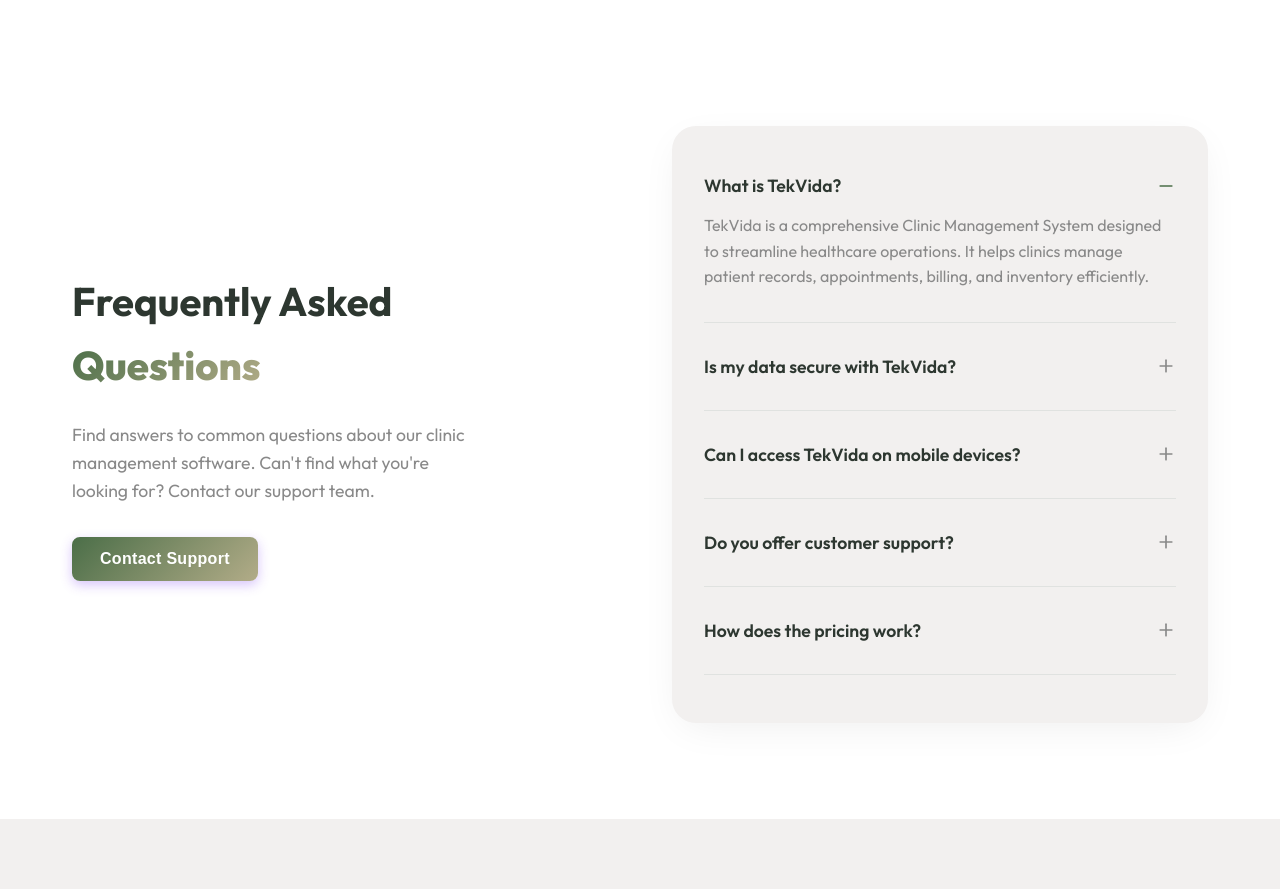
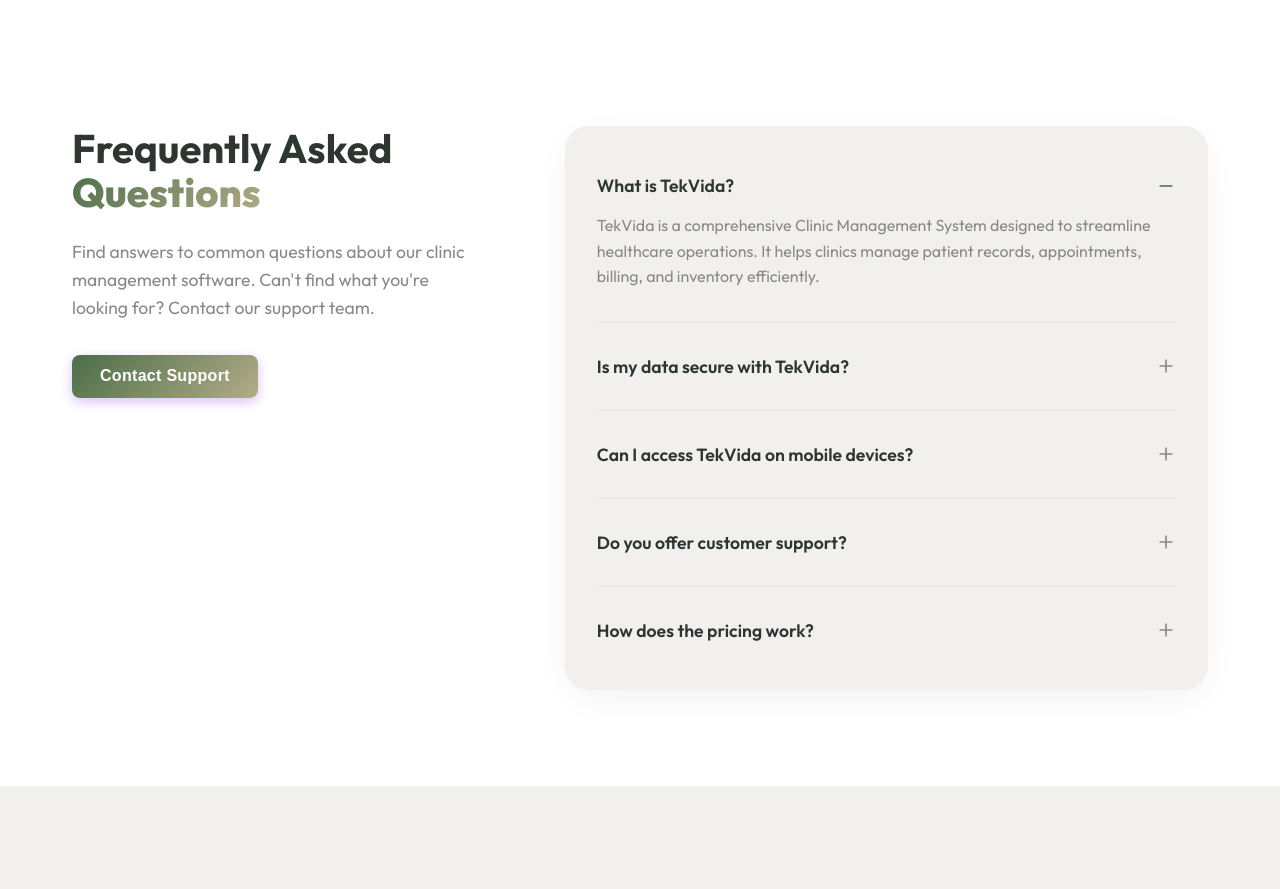
Before and after one commit to Danialjatt/Tekvia.Danial, a React (Vite) app: page / in a window 1280 px wide. Shown: the part 4220-5109 px from the top of the page. Built offline with nearby package versions, Linux system fonts and the light colour scheme.

Commit message:
5th commit

```diff
--- a/src/components/Disciplines.css
+++ b/src/components/Disciplines.css
@@ -69,6 +69,10 @@
         font-size: 2rem;
     }
 
+    /* Removed forced 1-column layout to let auto-fill handle tablet size */
+}
+
+@media (max-width: 480px) {
     .disciplines-cards {
         grid-template-columns: 1fr;
     }
--- /dev/null
+++ b/src/components/FAQ.css
@@ -0,0 +1,115 @@
+.faq-section {
+    background-color: #fff;
+    padding: 6rem 0;
+}
+
+.faq-container {
+    display: grid;
+    grid-template-columns: 0.8fr 1.2fr;
+    gap: 4rem;
+    align-items: start;
+}
+
+.faq-header {
+    position: sticky;
+    top: 100px;
+}
+
+.faq-title {
+    font-size: 2.5rem;
+    font-weight: 700;
+    margin-bottom: 1.5rem;
+    color: var(--color-text-main);
+    line-height: 1.1;
+}
+
+.faq-desc {
+    font-size: 1.1rem;
+    color: var(--color-text-light);
+    margin-bottom: 2rem;
+    max-width: 400px;
+    line-height: 1.6;
+}
+
+.faq-accordion {
+    background-color: var(--color-bg-light);
+    padding: 2rem;
+    border-radius: var(--radius-lg);
+    box-shadow: var(--shadow-soft);
+}
+
+.faq-item {
+    border-bottom: 1px solid var(--color-border);
+    margin-bottom: 1rem;
+    padding-bottom: 1rem;
+}
+
+.faq-item:last-child {
+    border-bottom: none;
+    margin-bottom: 0;
+    padding-bottom: 0;
+}
+
+.faq-question {
+    width: 100%;
+    display: flex;
+    justify-content: space-between;
+    align-items: center;
+    background: none;
+    border: none;
+    cursor: pointer;
+    padding: 1rem 0;
+    text-align: left;
+    color: var(--color-text-main);
+    font-size: 1.1rem;
+    font-weight: 600;
+    font-family: var(--font-main);
+    transition: color 0.2s ease;
+}
+
+.faq-question:hover {
+    color: var(--color-primary);
+}
+
+.faq-answer-wrapper {
+    overflow: hidden;
+    transition: all 0.3s cubic-bezier(0.4, 0, 0.2, 1);
+}
+
+.faq-answer {
+    padding-bottom: 1rem;
+    color: var(--color-text-light);
+    line-height: 1.6;
+}
+
+/* Responsiveness */
+@media (max-width: 968px) {
+    .faq-container {
+        grid-template-columns: 1fr;
+        gap: 3rem;
+    }
+
+    .faq-header {
+        position: static;
+        text-align: center;
+        margin-bottom: 2rem;
+    }
+
+    .faq-desc {
+        margin: 0 auto 2rem;
+    }
+
+    .faq-title {
+        font-size: 2rem;
+    }
+}
+
+@media (max-width: 480px) {
+    .faq-section {
+        padding: 4rem 0;
+    }
+
+    .faq-accordion {
+        padding: 1.5rem;
+    }
+}
--- a/src/components/FAQ.jsx
+++ b/src/components/FAQ.jsx
@@ -1,50 +1,26 @@
 import React, { useState } from 'react';
 import { Plus, Minus } from 'lucide-react';
+import './FAQ.css';
 
 const FAQItem = ({ question, answer, isOpen, toggle }) => {
     return (
-        <div
-            className="faq-item"
-            style={{
-                borderBottom: '1px solid var(--color-border)',
-                marginBottom: '1rem',
-                paddingBottom: '1rem'
-            }}
-        >
+        <div className="faq-item">
             <button
+                className="faq-question"
                 onClick={toggle}
-                style={{
-                    width: '100%',
-                    display: 'flex',
-                    justifyContent: 'space-between',
-                    alignItems: 'center',
-                    background: 'none',
-                    border: 'none',
-                    cursor: 'pointer',
-                    padding: '1rem 0',
-                    textAlign: 'left',
-                    color: 'var(--color-text-main)',
-                    fontSize: '1.1rem',
-                    fontWeight: '600',
-                    fontFamily: 'var(--font-main)'
-                }}
+                aria-expanded={isOpen}
             >
                 <span>{question}</span>
                 {isOpen ? <Minus size={20} color="var(--color-primary)" /> : <Plus size={20} color="var(--color-grey)" />}
             </button>
             <div
+                className="faq-answer-wrapper"
                 style={{
                     maxHeight: isOpen ? '500px' : '0',
-                    overflow: 'hidden',
-                    transition: 'all 0.3s cubic-bezier(0.4, 0, 0.2, 1)',
                     opacity: isOpen ? 1 : 0
                 }}
             >
-                <p style={{
-                    paddingBottom: '1rem',
-                    color: 'var(--color-text-light)',
-                    lineHeight: '1.6'
-                }}>
+                <p className="faq-answer">
                     {answer}
                 </p>
             </div>
@@ -83,32 +59,16 @@
     };
 
     return (
-        <section id="faq" style={{ backgroundColor: '#fff', padding: '6rem 0' }}>
-            <div className="container" style={{
-                display: 'grid',
-                gridTemplateColumns: 'repeat(auto-fit, minmax(300px, 1fr))',
-                gap: '4rem',
-                alignItems: 'center'
-            }}>
+        <section id="faq" className="faq-section">
+            <div className="container faq-container">
 
                 {/* Left Side - Header */}
                 <div className="faq-header">
-                    <h2 style={{
-                        fontSize: '2.5rem',
-                        fontWeight: '700',
-                        marginBottom: '1.5rem',
-                        color: 'var(--color-text-main)',
-                        position: 'relative'
-                    }}>
+                    <h2 className="faq-title">
                         Frequently Asked<br />
                         <span className="text-gradient">Questions</span>
                     </h2>
-                    <p style={{
-                        fontSize: '1.1rem',
-                        color: 'var(--color-text-light)',
-                        marginBottom: '2rem',
-                        maxWidth: '400px'
-                    }}>
+                    <p className="faq-desc">
                         Find answers to common questions about our clinic management software. Can't find what you're looking for? Contact our support team.
                     </p>
                     <button className="btn btn-primary">
@@ -117,12 +77,7 @@
                 </div>
 
                 {/* Right Side - Accordion */}
-                <div className="faq-accordion" style={{
-                    backgroundColor: 'var(--color-bg-light)',
-                    padding: '2rem',
-                    borderRadius: 'var(--radius-lg)',
-                    boxShadow: 'var(--shadow-soft)'
-                }}>
+                <div className="faq-accordion">
                     {faqs.map((faq, index) => (
                         <FAQItem
                             key={index}
--- a/src/components/Footer.css
+++ b/src/components/Footer.css
@@ -71,9 +71,26 @@
 }
 
 /* Mobile Responsive */
-@media (max-width: 768px) {
+/* Tablet Responsive */
+@media (max-width: 968px) {
+    .footer-grid {
+        grid-template-columns: 1fr 1fr;
+        gap: 3rem;
+    }
+
+    .footer-brand {
+        grid-column: span 2;
+    }
+}
+
+/* Mobile Responsive */
+@media (max-width: 600px) {
     .footer-grid {
         grid-template-columns: 1fr;
         gap: 2rem;
     }
+
+    .footer-brand {
+        grid-column: span 1;
+    }
 }
--- a/src/components/Hero.css
+++ b/src/components/Hero.css
@@ -218,3 +218,28 @@
         justify-content: center;
     }
 }
+
+@media (max-width: 480px) {
+    .hero-title {
+        font-size: 2.25rem;
+    }
+
+    .hero-subtitle {
+        font-size: 1.15rem;
+        margin-bottom: 2rem;
+    }
+
+    .hero-actions {
+        flex-direction: column;
+        gap: 1rem;
+    }
+
+    .big-btn {
+        width: 100%;
+        justify-content: center;
+    }
+
+    .ml-2 {
+        margin-left: 0.5rem;
+    }
+}
--- a/src/components/Support.css
+++ b/src/components/Support.css
@@ -70,7 +70,13 @@
     color: var(--color-text-light);
 }
 
-@media (max-width: 768px) {
+@media (max-width: 968px) {
+    .support-grid {
+        grid-template-columns: repeat(2, 1fr);
+    }
+}
+
+@media (max-width: 600px) {
     .support-grid {
         grid-template-columns: 1fr;
     }
--- a/src/components/Testimonials.css
+++ b/src/components/Testimonials.css
@@ -25,3 +25,13 @@
     font-weight: 700;
     color: white;
 }
+
+@media (max-width: 600px) {
+    .testimonial-quote {
+        font-size: 1.25rem;
+    }
+
+    .testimonials {
+        padding: 3rem 0;
+    }
+}
--- a/src/index.css
+++ b/src/index.css
@@ -85,6 +85,12 @@
   padding: 0 2rem;
 }
 
+@media (max-width: 640px) {
+  .container {
+    padding: 0 1.25rem;
+  }
+}
+
 .btn {
   display: inline-flex;
   align-items: center;
```
